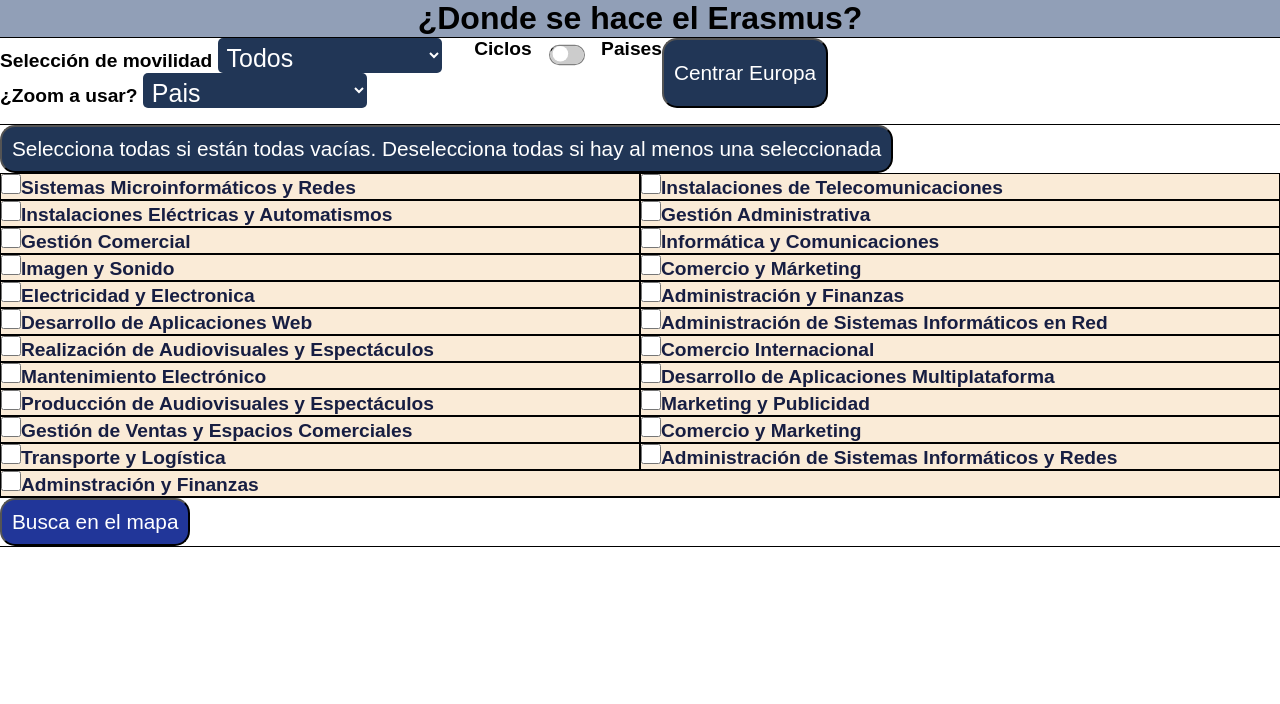
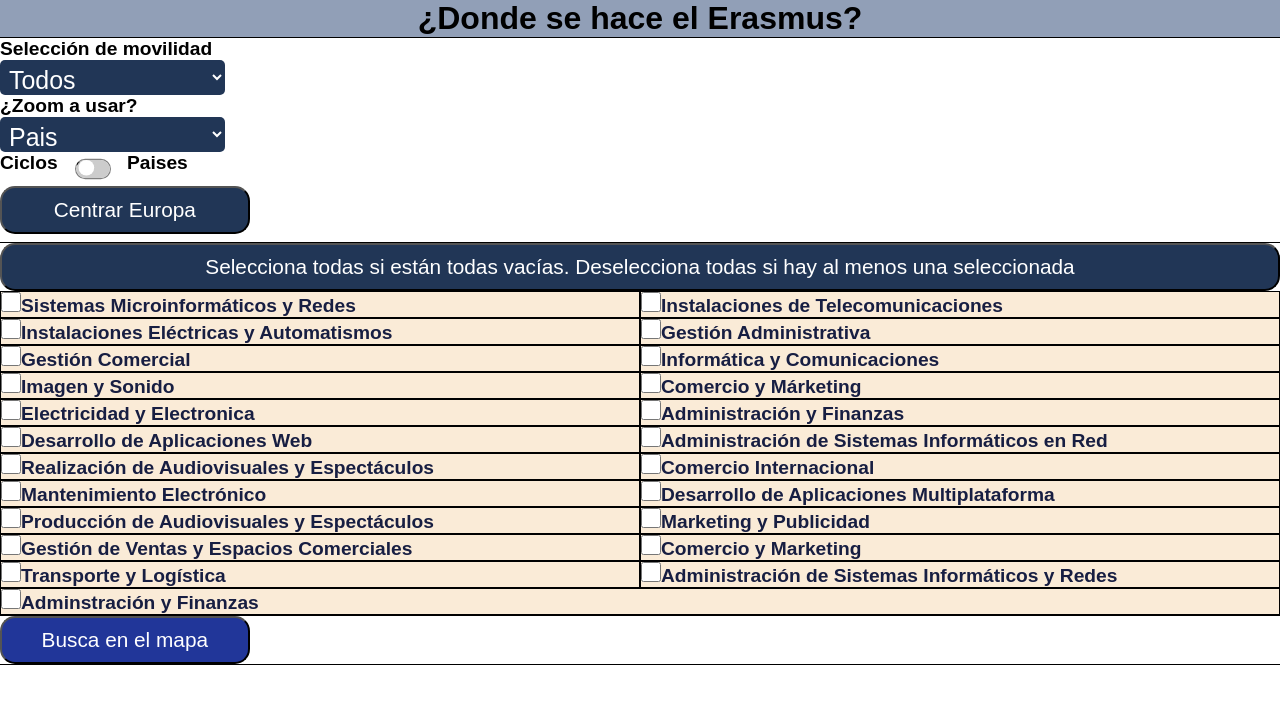
Before and after one commit to Sansaur/Proyecto, a plain HTML site: page index.html in a window 1280 px wide. Both pictures are taken after a click on the label "Cambiar filtro entre Ciclos o Paises". Shown: the top 704 px of the page. Drawn offline with Linux system fonts and the light colour scheme; some packages are replaced by stand-ins of ours; no server answers.

Commit message:
Más cambios

```diff
--- a/css/estilo.css
+++ b/css/estilo.css
@@ -8,6 +8,9 @@ h1{
     text-align: center;
     background-color: #919fb7;
     border-bottom: 1px solid black;
+}
+#seleccion{
+  width: 100%;
 }
 #Controles{
     width: 100%;
@@ -39,6 +42,7 @@ button{
     border-radius: 15px;
     padding: 10px;
     font-size: 1.3em;
+    width: 12em;
 }
 #botonColapsar{
     display: none;
@@ -77,15 +81,11 @@ select{
     font-weight: bolder;
     font-family: sans-serif;
 }
-
 #zonaNoVariable{
     display: flex;
-    flex-flow: row wrap;
+    flex-flow: column wrap;
     justify-content: flex-start;
-    padding-bottom: 1em;
-}
-#zonaNoVariable>div:nth-child(2){
-    margin-left:2em;
+    padding-bottom: 0.5em;
 }
 #botonEnviar{
     background-color:#213699;
@@ -106,8 +106,10 @@ box-shadow: inset 0px 0px 90px 10px rgba(0,0,0,1);
         width: 100%;
         height: 85vh;
     }
+    button{
+      width: 100%;
+    }
     #botonColapsar{
-      width: 100%;
         display:initial;
     }
     #botonEnviar{
--- a/index.html
+++ b/index.html
@@ -61,7 +61,7 @@
             <div id="zonaNoVariable">
             <div id="cajaMov">
             <label>
-                Selección de movilidad
+                Selección de movilidad<br>
                 <select title="Selecciona la movilidad" name="seleccionMovilidad" id="seleccionMovilidad">
                     <option value="Todos" selected>Todos</option>
                     <option value="profesores">Profesores</option>
@@ -69,10 +69,10 @@
                     <option value="GS">Grado Superior</option>
                 </select>
             </label><br>
-            <label class="verticalAlign">¿Zoom a usar?
+            <label class="verticalAlign">¿Zoom a usar?<br>
                 <select title="Selecciona la movilidad" name="zoomVariable" id="zoomVariable">
                     <option value="5" selected>Pais</option>
-                    <option value="8">Ciudad</option>
+                    <option value="9">Ciudad</option>
                     <option value="15">Punto</option>
                 </select>
             </label>
```
